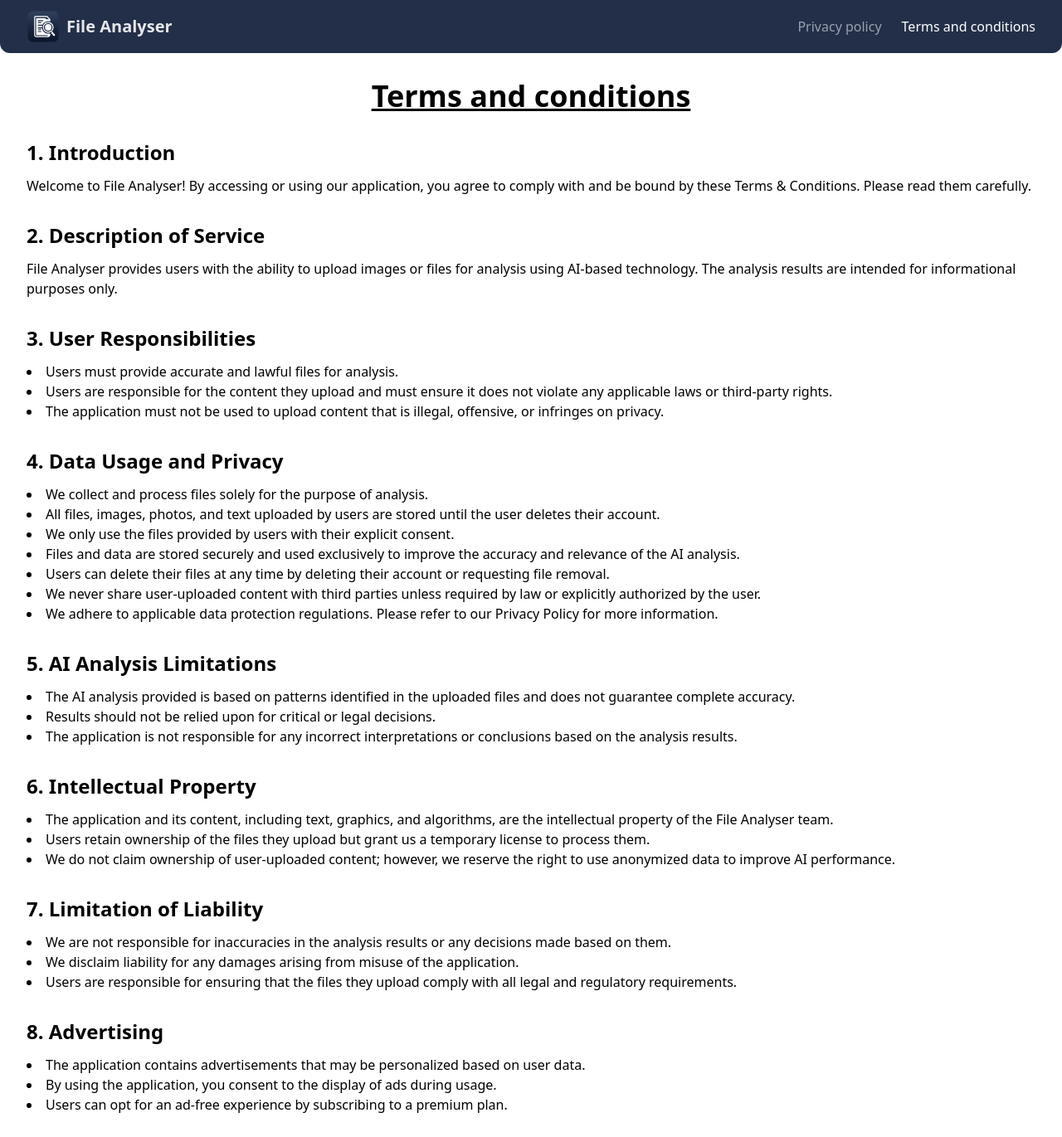
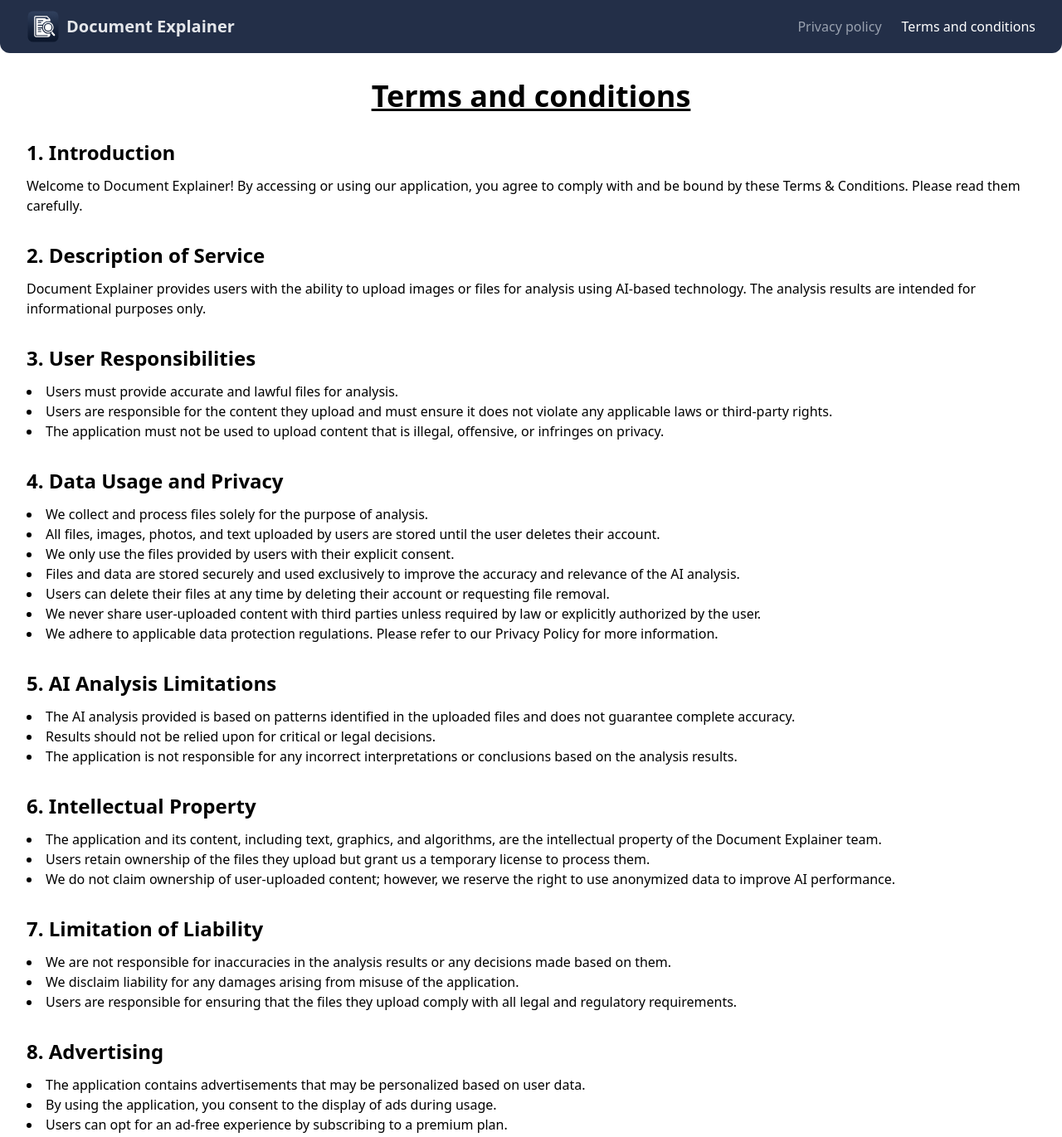
Before and after one commit to dimamingtrick/document-explainer-website, a plain HTML site: page terms.html in a window 1280 px wide. Shown: the top 1371 px of the page at 83% size. Drawn offline with nearby package versions, Linux system fonts and the light colour scheme.

Commit message:
Renamed File analyser to Document Explainer

```diff
--- a/terms.html
+++ b/terms.html
@@ -3,7 +3,7 @@
 <head>
     <meta charset="UTF-8">
     <meta name="viewport" content="width=device-width, initial-scale=1.0">
-    <title>File Analyser</title>
+    <title>Document Explainer</title>
     <script src="https://unpkg.com/@tailwindcss/browser@4"></script>
     <link rel="icon" type="image/x-icon" href="./assets/logo.svg">
 </head>
@@ -16,7 +16,7 @@
             <div class="flex-shrink-0">
                 <a href="./index.html" class="text-xl font-bold flex flex-row items-center text-gray-200">
                     <img class="h-10 w-auto mr-2" src="./assets/logo.svg" alt="Logo">
-                    File Analyser
+                    Document Explainer
                 </a>
             </div>
             <!-- Desktop Navigation -->
@@ -61,11 +61,11 @@
     <h1 class="text-4xl font-bold mb-8 text-center underline">Terms and conditions</h1>
 
     <h2 class="text-2xl font-bold mb-3">1. Introduction</h2>
-    <p class="mb-8">Welcome to File Analyser! By accessing or using our application, you agree to comply with and be
+    <p class="mb-8">Welcome to Document Explainer! By accessing or using our application, you agree to comply with and be
         bound by these Terms & Conditions. Please read them carefully.</p>
 
     <h2 class="text-2xl font-bold mb-3">2. Description of Service</h2>
-    <p class="mb-8">File Analyser provides users with the ability to upload images or files for analysis using AI-based
+    <p class="mb-8">Document Explainer provides users with the ability to upload images or files for analysis using AI-based
         technology. The analysis results are intended for informational purposes only.</p>
 
     <h2 class="text-2xl font-bold mb-3">3. User Responsibilities</h2>
@@ -108,7 +108,7 @@
     <h2 class="text-2xl font-bold mb-3">6. Intellectual Property</h2>
     <ul class="mb-8 list-disc ml-auto list-inside">
         <li>The application and its content, including text, graphics, and algorithms, are the intellectual property of
-            the File Analyser team.
+            the Document Explainer team.
         </li>
         <li>Users retain ownership of the files they upload but grant us a temporary license to process them.</li>
         <li>We do not claim ownership of user-uploaded content; however, we reserve the right to use anonymized data to
@@ -160,10 +160,10 @@
     <h2 class="text-2xl font-bold mb-3">12. Contact</h2>
     <p>If you have any questions about these Terms & Conditions, please contact us at <a
             class="text-blue-600 visited:text-purple-600 hover:underline"
-            href="mailto:dimamingtrick@gmail.com?subject=File Analysis terms and conditions">dimamingtrick@gmail.com</a>.
+            href="mailto:dimamingtrick@gmail.com?subject=Document Explainer terms and conditions">dimamingtrick@gmail.com</a>.
     </p>
 
-    <p>By using File Analyser, you confirm that you have read, understood, and agree to these terms.</p>
+    <p>By using Document Explainer, you confirm that you have read, understood, and agree to these terms.</p>
 </main>
 
 <footer class="w-full mt-auto bg-[#232f48] shadow-sm dark:bg-gray-900 rounded-t-xl flex flex-row align-center justify-between mx-auto px-4 sm:px-6 lg:px-8">
@@ -173,7 +173,7 @@
     </div>
     <div class="p-2 md:py-6 block text-sm text-white sm:text-center dark:text-gray-400">
         Contact: <a class="text-blue-300 underline visited:text-purple-600 hover:underline"
-                    href="mailto:dimamingtrick@gmail.com?subject=File Analysis contact">dimamingtrick@gmail.com</a>
+                    href="mailto:dimamingtrick@gmail.com?subject=Document Explainer contact">dimamingtrick@gmail.com</a>
     </div>
 </footer>
 
```
Also changed, not shown: index.html (+5 -5 lines), privacy.html (+6 -6 lines).
